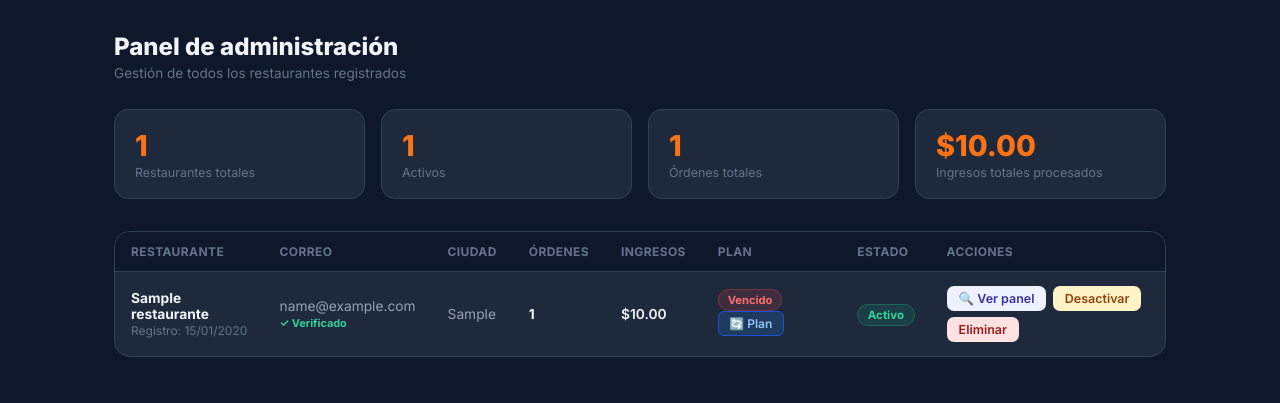
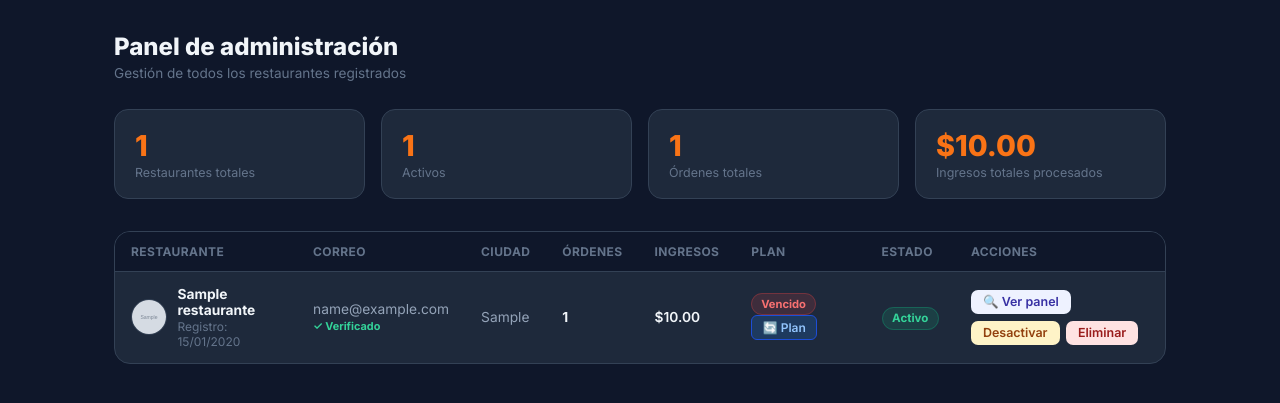
Before and after one commit to colverounmerco-lgtm/carta-digital, a Flask app: template templates/admin/panel.html in a window 1280 px wide. Shown: the part 56-459 px from the top of the page. Run offline with Flask 3, Linux system fonts and the light colour scheme; tables that the repository leaves empty hold one stand-in row (values such as "Sample post"); the template is opened without the code that fills it: values that come from a table or form of the project are taken from there, most other values are stand-ins (such as "Sample title", 1, 10 or a date in 2020); grey boxes marked "Sample" are stand-in pictures; parts of the project's set-up code (start-up, migrations or seed data) failed here and were passed over.

Commit message:
Admin: mostrar logo del local en la tabla de restaurantes
Co-Authored-By: Claude Sonnet 4.6 <noreply@anthropic.com>

```diff
--- a/templates/admin/panel.html
+++ b/templates/admin/panel.html
@@ -244,9 +244,18 @@
         {% for r in restaurantes %}
         <tr>
           <td>
-            <div style="font-weight:700">{{ r.nombre }}</div>
-            <div style="font-size:0.75rem;color:#64748B;margin-top:1px">
-              Registro: {{ r.fecha_registro|ec_time("%d/%m/%Y") }}
+            <div style="display:flex;align-items:center;gap:0.65rem">
+              {% if r.logo_url %}
+                <img src="{{ r.logo_url }}" style="width:36px;height:36px;border-radius:50%;object-fit:cover;flex-shrink:0;border:1.5px solid #334155">
+              {% else %}
+                <div style="width:36px;height:36px;border-radius:50%;background:#1E293B;border:1.5px solid #334155;display:flex;align-items:center;justify-content:center;font-size:1rem;flex-shrink:0">🍽️</div>
+              {% endif %}
+              <div>
+                <div style="font-weight:700">{{ r.nombre }}</div>
+                <div style="font-size:0.75rem;color:#64748B;margin-top:1px">
+                  Registro: {{ r.fecha_registro|ec_time("%d/%m/%Y") }}
+                </div>
+              </div>
             </div>
           </td>
           <td style="color:#94A3B8">
```
